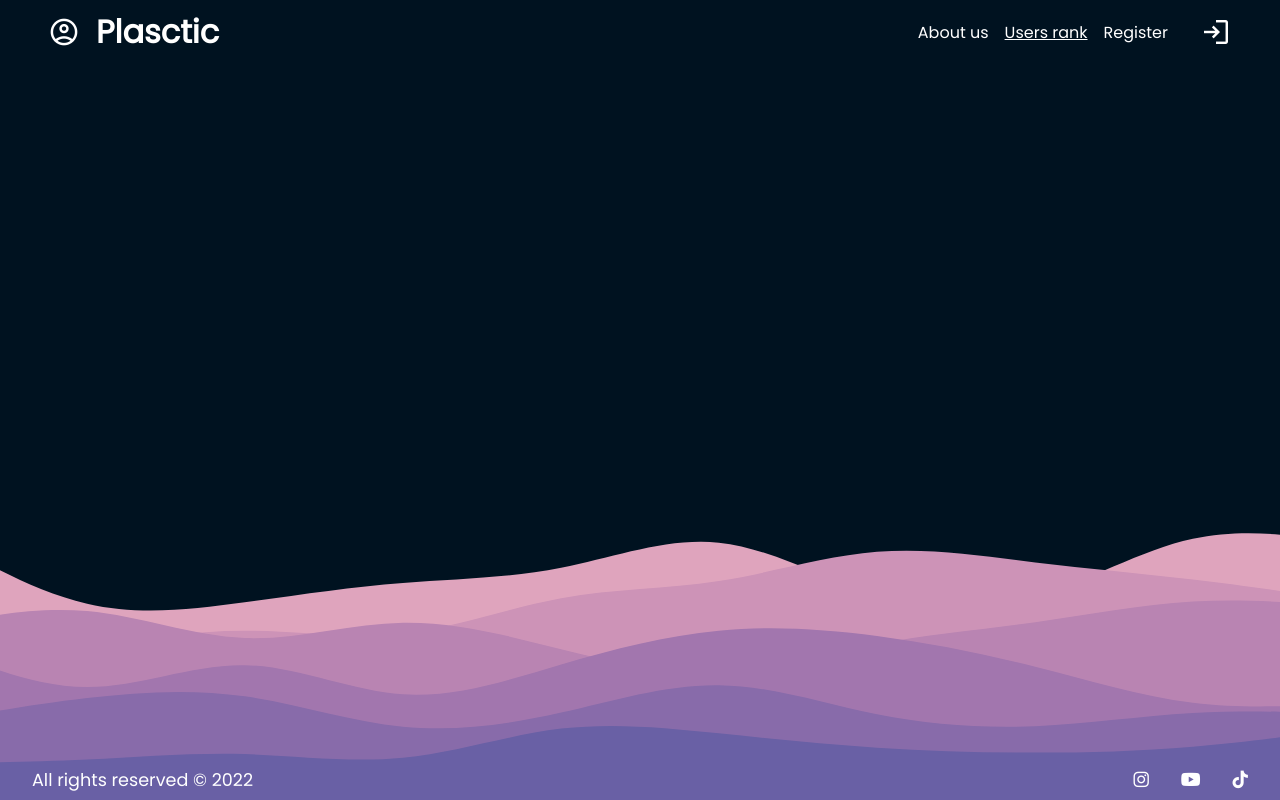
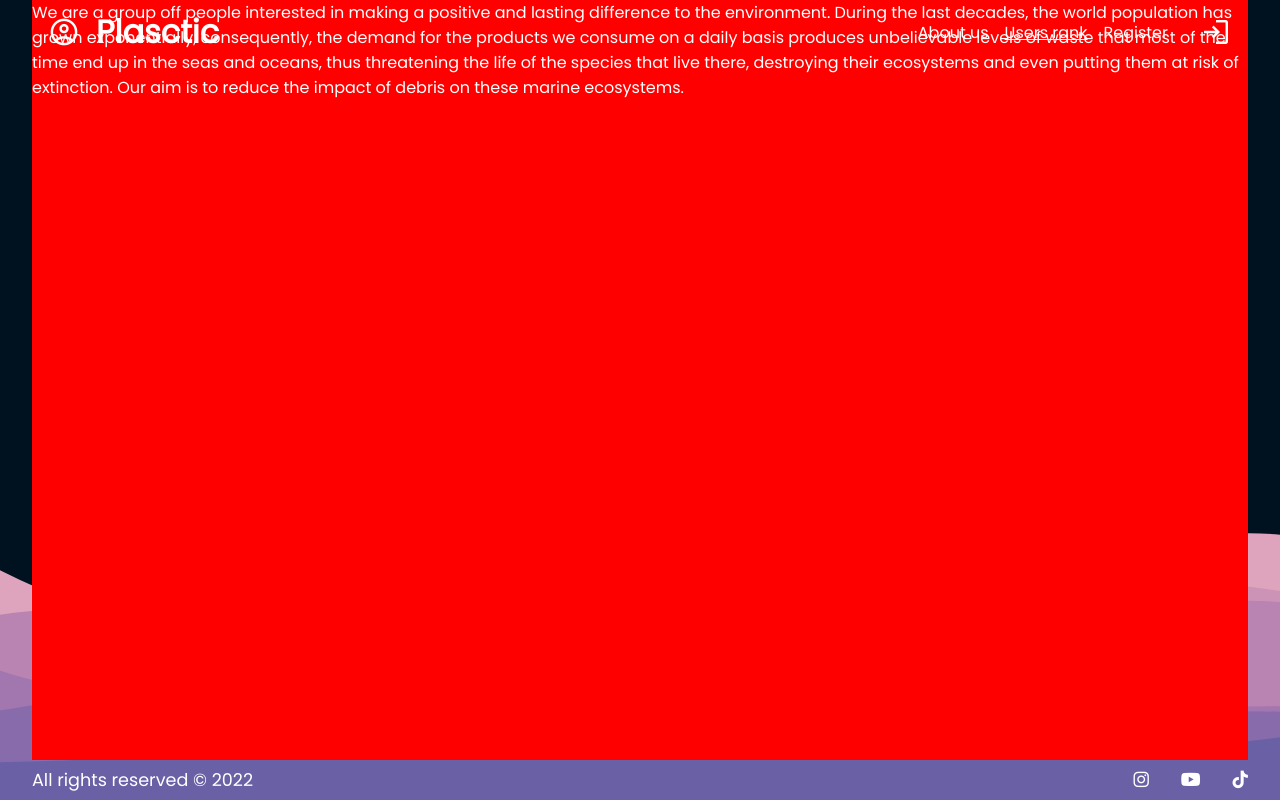
Before and after one commit to MauroMontan/ocean-frontend-app, a Vue app: page /about in a window 1280 px wide. Built offline with nearby package versions, Linux system fonts and the light colour scheme.

Commit message:
fixing dist build

```diff
--- a/src/interfaces/user.ts
+++ b/src/interfaces/user.ts
@@ -17,9 +17,9 @@ export interface User {
 export interface Auth {
     email: string,
     password: string;
-    name: string;
+    name?: string;
     phone_number?:number | null;
-    username: string;
+    username?: string;
     birth?: Date | null;
     adress?: string;
     prizes?: number;
--- a/src/views/About.vue
+++ b/src/views/About.vue
@@ -1,9 +1,22 @@
 <script setup lang="ts" ></script>
 <template>
-    <div>
-
+    <div class="about-view">
+        <p>
+            We are a group off people interested in making a positive and lasting difference to the environment. During
+            the last decades, the world population has grown exponentially, consequently, the demand for the products we
+            consume on a daily basis produces unbelievable levels of waste that most of the time end up in the seas and
+            oceans, thus threatening the life of the species that live there, destroying their ecosystems and even
+            putting them at risk of extinction.
+            Our aim is to reduce the impact of debris on these marine ecosystems.</p>
     </div>
 </template>
 
 <style scoped>
+.about-view {
+    background-color: red;
+
+    height: 100%;
+    width: 100%;
+
+}
 </style>
```
